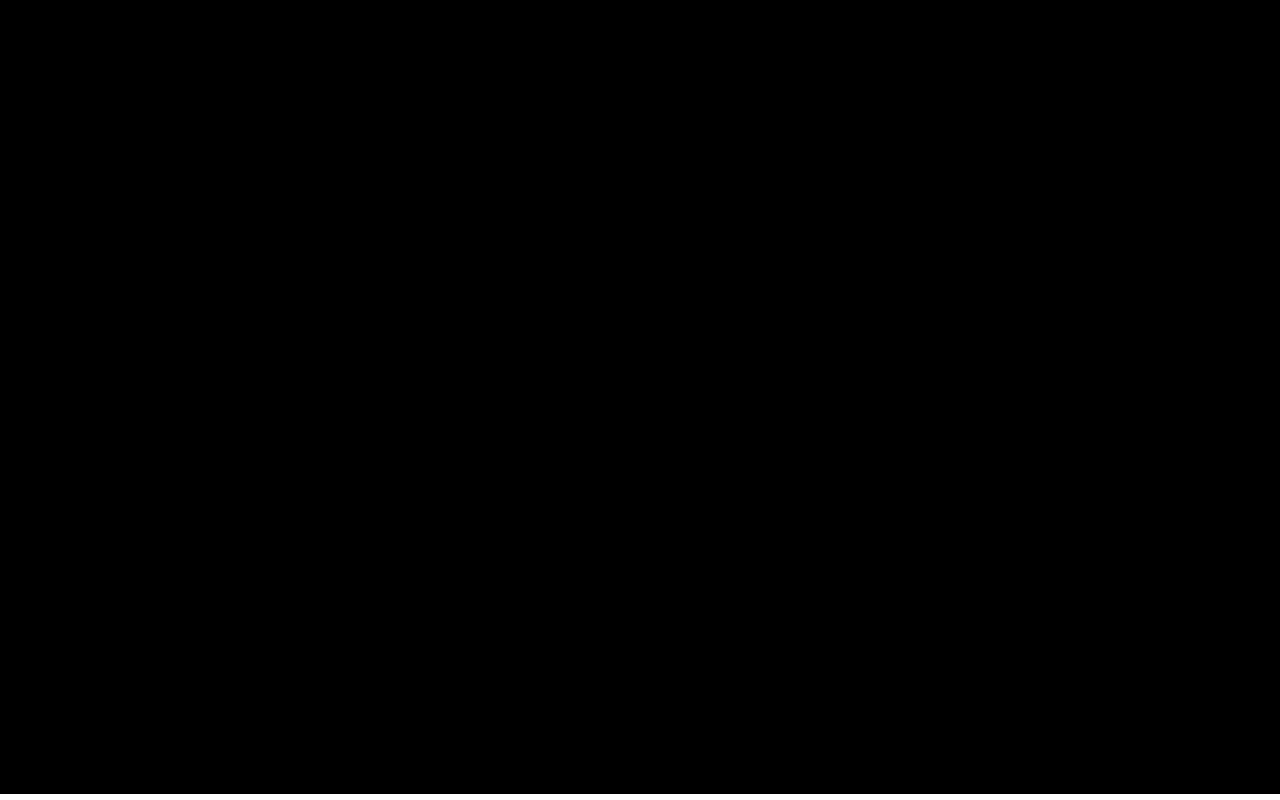
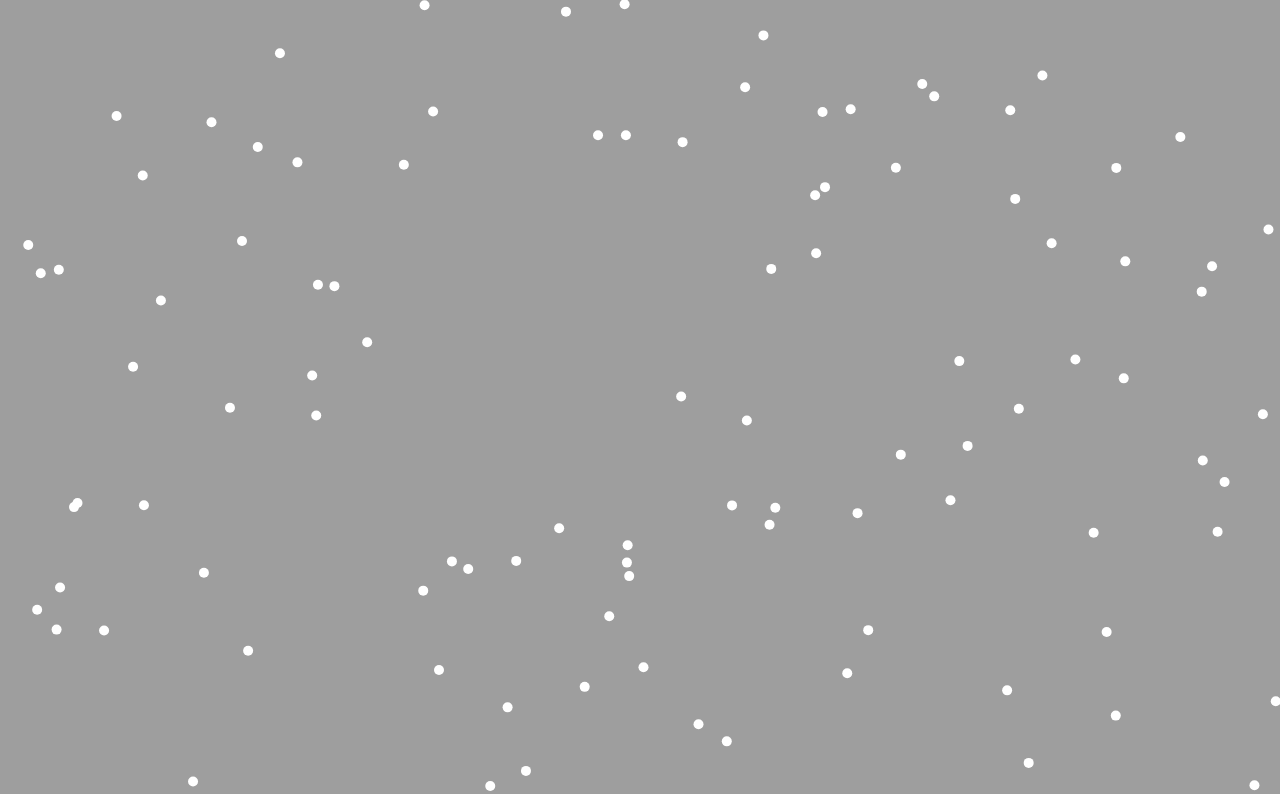
Before and after one commit to eniallator/Image-Ball-Physics, a plain HTML site: page index.html in a window 1280 px wide. Drawn offline with nearby package versions, Linux system fonts and the light colour scheme.

Commit message:
Made it work

```diff
--- a/index.html
+++ b/index.html
@@ -13,6 +13,8 @@
 
 <body style="margin: 0px">
   <canvas id="canvas"></canvas>
+  <img id="loading-image" style="display: none;" crossorigin="anonymous" />
+  <canvas id="loaded-image" style="display: none;"></canvas>
   <script src="https://code.jquery.com/jquery-3.5.1.slim.min.js"
     integrity="sha384-DfXdz2htPH0lsSSs5nCTpuj/zy4C+OGpamoFVy38MVBnE+IbbVYUew+OrCXaRkfj"
     crossorigin="anonymous"></script>
--- a/index.js
+++ b/index.js
@@ -1,22 +1,129 @@
+const numBalls = 100;
+const ballRadius = 5;
+const ballSpeed = 0.1;
+const friction = 0.05;
+const minVelocity = 0.1;
+const maxWait = 2000;
+const imageURL =
+  "https://raw.githubusercontent.com/aoifecoleman/the-the/master/bearing.png";
+
 const canvas = document.querySelector("#canvas");
 const ctx = canvas.getContext("2d");
+const oldDim = { width: canvas.width, height: canvas.height };
+
+let imageData;
+let dt;
+let prevTime = new Date().getTime();
+
+const balls = new Array(numBalls).fill().map(() => {
+  return {
+    vel: { x: 0, y: 0 },
+    pos: { x: Math.random() * canvas.width, y: Math.random() * canvas.height },
+    waitingTime: 0,
+  };
+});
 
 window.onresize = (evt) => {
   canvas.width = $("#canvas").width();
   canvas.height = $("#canvas").height();
   ctx.strokeStyle = "white";
+
+  balls.forEach((ball) => {
+    ball.pos.x = (ball.pos.x / oldDim.width) * canvas.width;
+    ball.pos.y = (ball.pos.y / oldDim.height) * canvas.height;
+  });
+  oldDim.width = canvas.width;
+  oldDim.height = canvas.height;
 };
 window.onresize();
 
-ctx.fillStyle = "black";
 ctx.strokeStyle = "white";
 
+const getBrightness = (x, y) => {
+  if (x < 0 || y < 0 || x >= imageData.width || y >= imageData.height) {
+    return 255;
+  }
+  const idx = (y * imageData.width + x) * 4;
+  let sum = 0;
+  for (let i = idx; i < idx + 3; i++) {
+    sum += imageData.data[i];
+  }
+  return sum / 3;
+};
+
+const img = document.querySelector("#loading-image");
 function run() {
+  const currTime = new Date().getTime();
+  dt = currTime - prevTime;
+  prevTime = currTime;
+
+  ctx.fillStyle = "black";
   ctx.fillRect(0, 0, canvas.width, canvas.height);
+  ctx.drawImage(img, 0, 0, canvas.width, canvas.height);
 
-  // Animation code
+  ctx.fillStyle = "white";
+  balls.forEach((ball) => {
+    ctx.beginPath();
+    ctx.arc(ball.pos.x, ball.pos.y, ballRadius, 0, 2 * Math.PI);
+    ctx.fill();
+
+    const imgCoords = {
+      x: Math.floor((ball.pos.x / canvas.width) * img.width),
+      y: Math.floor((ball.pos.y / canvas.height) * img.height),
+    };
+
+    ball.vel.x +=
+      getBrightness(imgCoords.x + 1, imgCoords.y) -
+      getBrightness(imgCoords.x, imgCoords.y);
+    ball.vel.y +=
+      getBrightness(imgCoords.x, imgCoords.y + 1) -
+      getBrightness(imgCoords.x, imgCoords.y);
+    ball.vel.x *= 1 - friction;
+    ball.vel.y *= 1 - friction;
+    if (
+      Math.abs(ball.pos.x + ball.vel.x * dt * ballSpeed - canvas.width / 2) >
+      canvas.width / 2 - ballRadius
+    ) {
+      ball.vel.x *= -1;
+    }
+    if (
+      Math.abs(ball.pos.y + ball.vel.y * dt * ballSpeed - canvas.height / 2) >
+      canvas.height / 2 - ballRadius
+    ) {
+      ball.vel.y *= -1;
+    }
+
+    ball.pos.x += ball.vel.x * dt * ballSpeed;
+    ball.pos.y += ball.vel.y * dt * ballSpeed;
+
+    if (Math.abs(ball.vel.x) + Math.abs(ball.vel.y) < minVelocity * 2) {
+      ball.waitingTime += dt;
+    } else {
+      ball.waitingTime = 0;
+    }
+
+    if (ball.waitingTime > maxWait) {
+      ball.waitingTime = 0;
+      ball.pos = {
+        x: Math.random() * canvas.width,
+        y: Math.random() * canvas.height,
+      };
+      ball.vel = { x: 0, y: 0 };
+    }
+  });
 
   requestAnimationFrame(run);
 }
 
-run();
+img.src = imageURL;
+img.onload = (evt) => {
+  const loadedImageCanvas = document.querySelector("#loaded-image");
+  loadedImageCanvas.width = canvas.width;
+  loadedImageCanvas.height = canvas.height;
+
+  const imageCtx = loadedImageCanvas.getContext("2d");
+  imageCtx.drawImage(img, 0, 0, img.width, img.height);
+
+  imageData = imageCtx.getImageData(0, 0, img.width, img.height);
+  requestAnimationFrame(run);
+};
```
